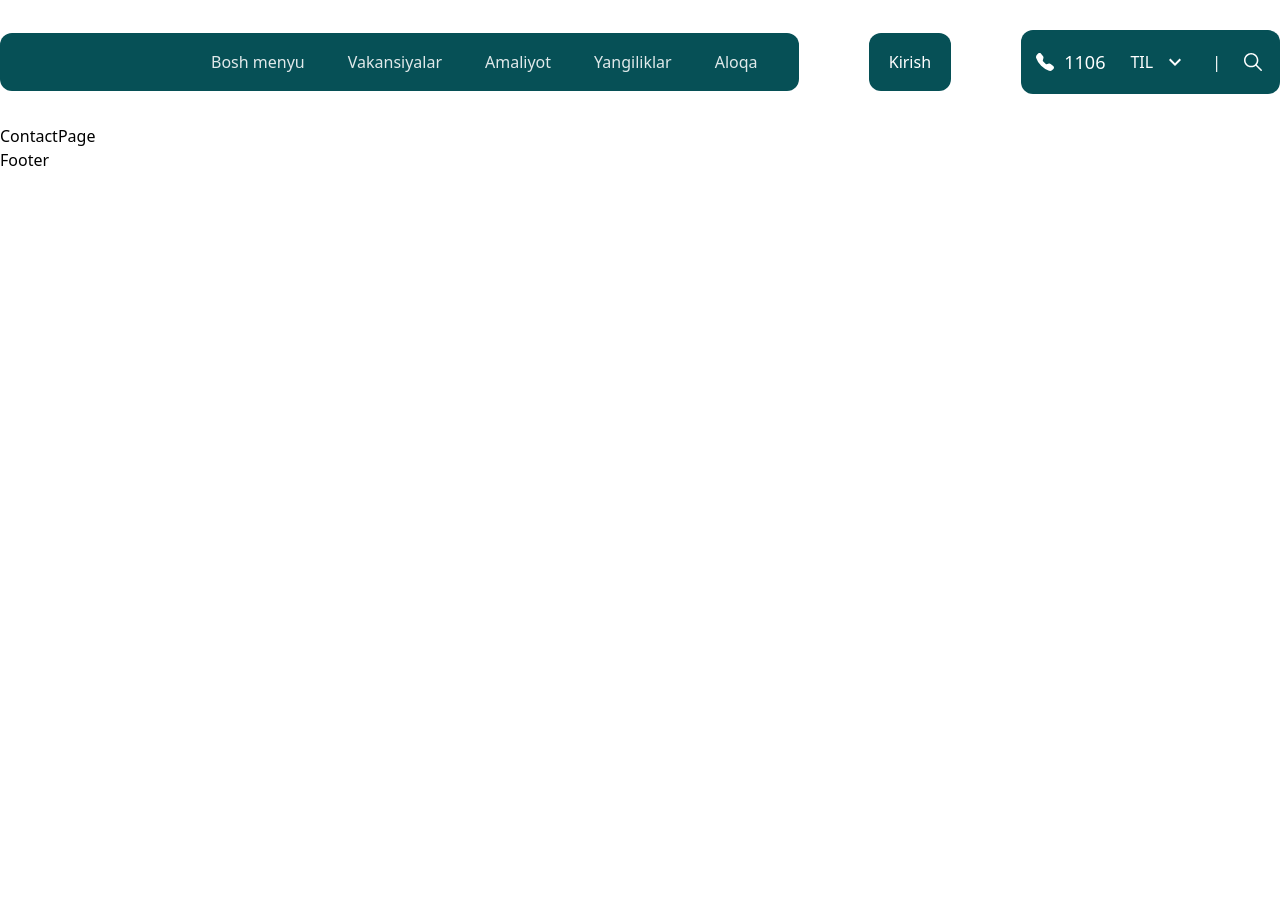
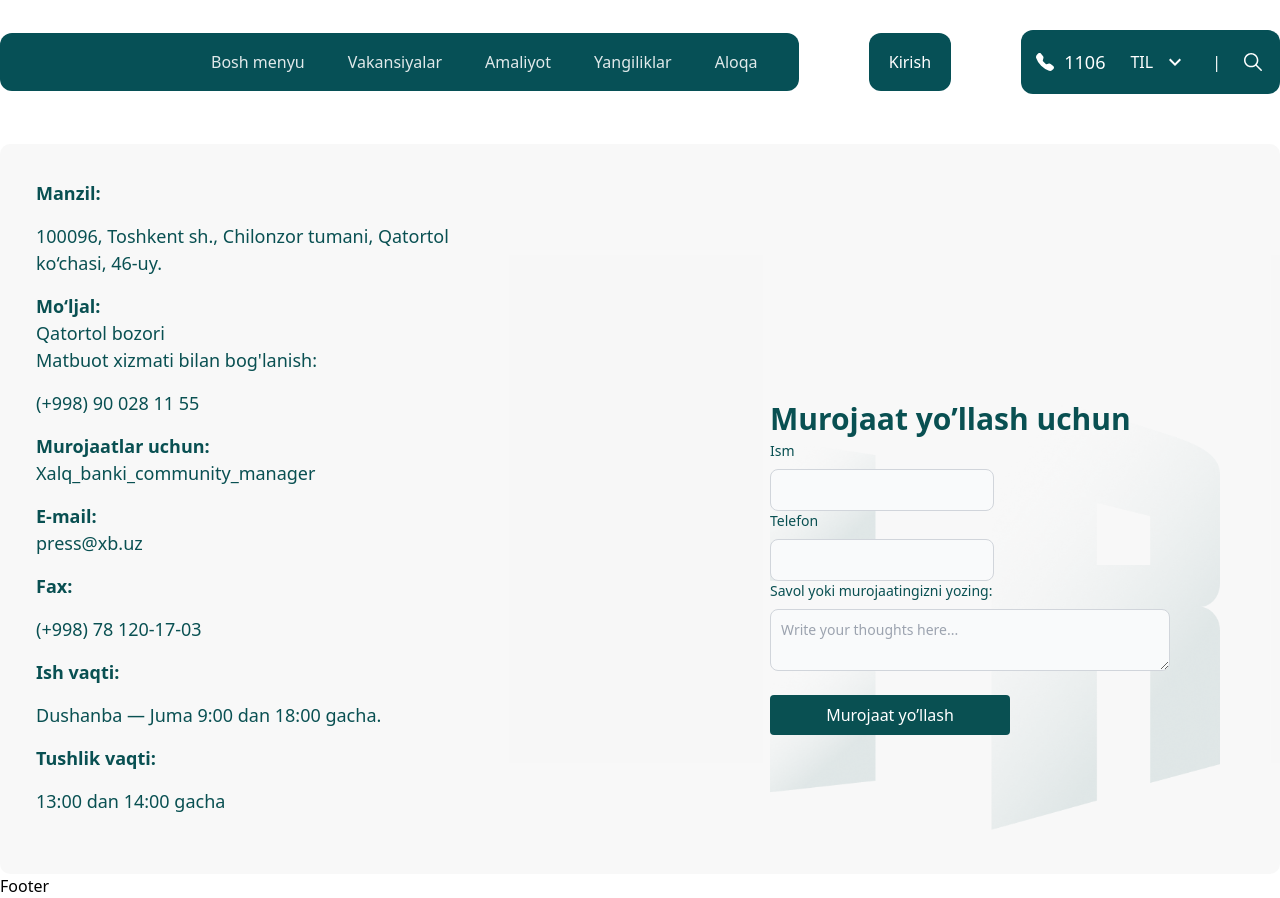
Before and after one commit to Davronnnn/react-ts-practise, a React (Vite) app: page /contact in a window 1280 px wide. Before the commit the page ends 800 px from the top, so only its background shows below. Built offline with nearby package versions, Linux system fonts and the light colour scheme.

Commit message:
fix::azamjon

```diff
--- a/src/pages/contact/index.tsx
+++ b/src/pages/contact/index.tsx
@@ -1,7 +1,115 @@
 import { FC } from "react";
+import img from "../../assets/images/Group 45.png";
+const ContactPage: FC = () => {
+  return (
+    <div className="mt-[50px]  bg-[#D9D9D933] text-[#095052] w-[100%] h-[730px] rounded-[10px]">
+      <div className="p-9 flex justify-center">
+        {/* <h1 className="text-[20px] font-bold">Bog’lanish uchun</h1>
+      <br /> */}
 
-const ContactPage : FC = () => {
-  return <div>ContactPage</div>;
+        <div className="w-[50%] h-[670px]">
+          <h2 className="text-[18px] font-bold">Manzil:</h2>
+          <p className="text-[18px]  mt-4">
+            100096, Toshkent sh., Chilonzor tumani, Qatortol <br /> ko‘chasi,
+            46-uy.
+          </p>
+          <h2 className="text-[18px] font-bold mt-4">Mo‘ljal:</h2>
+
+          <p className="text-[18px]">Qatortol bozori</p>
+          <p className="text-[18px]">Matbuot xizmati bilan bog'lanish:</p>
+          <p className="text-[18px] mt-4">(+998) 90 028 11 55</p>
+
+          <h2 className="text-[18px] mt-4 font-bold">Murojaatlar uchun:</h2>
+
+          <a
+            className="text-[18px] mt-4"
+            href="https://t.me/Xalq_banki_Community_Manager"
+          >
+            Xalq_banki_community_manager
+          </a>
+
+          <p className="text-[18px] mt-4 font-bold">E-mail:</p>
+
+          <a className="text-[18px] mt-4" href="https://xb.uz/">
+            press@xb.uz
+          </a>
+
+          <h2 className="text-[18px] mt-4 font-bold">Fax:</h2>
+
+          <p className="text-[18px] mt-4">(+998) 78 120-17-03</p>
+
+          <h2 className="text-[18px] mt-4 font-bold">Ish vaqti:</h2>
+
+          <p className="text-[18px] mt-4">
+            Dushanba — Juma 9:00 dan 18:00 gacha.
+          </p>
+
+          <h2 className="text-[18px] mt-4 font-bold">Tushlik vaqti:</h2>
+
+          <p className="text-[18px] mt-4">13:00 dan 14:00 gacha</p>
+        </div>
+        <div className="w-[50%] h-[670px]">
+          <div className="relative">
+            <img
+              className="w-[450px] h-[450px] top-[200px] left-[130px] absolute"
+              src={img}
+              alt=""
+            />
+            <div className="w-[450px] h-[450px] top-[200px] left-[130px] absolute">
+              <h1 className="text-[30px] mt-4 font-bold">
+                Murojaat yo’llash uchun
+              </h1>
+
+              <div>
+                <label
+                  htmlFor="first_name"
+                  className="block mb-2 text-sm font-medium  dark:text-white"
+                >
+                  Ism
+                </label>
+                <input
+                  type="text"
+                  id="first_name"
+                  className="bg-gray-50 border border-gray-300 text-gray-900 text-sm rounded-lg focus:ring-blue-500 focus:border-blue-500 block p-2.5 dark:bg-gray-700 dark:border-gray-600 dark:placeholder-gray-400 dark:text-white dark:focus:ring-blue-500 dark:focus:border-blue-500"
+                  required
+                />
+              </div>
+              <div>
+                <label
+                  htmlFor="first_name"
+                  className="block mb-2 text-sm font-medium  dark:text-white"
+                >
+                  Telefon
+                </label>
+                <input
+                  type="text"
+                  id="first_name"
+                  className="bg-gray-50 border border-gray-300 text-gray-900 text-sm rounded-lg focus:ring-blue-500 focus:border-blue-500 block p-2.5 dark:bg-gray-700 dark:border-gray-600 dark:placeholder-gray-400 dark:text-white dark:focus:ring-blue-500 dark:focus:border-blue-500"
+                  required
+                />
+              </div>
+
+              <label
+                htmlFor="message"
+                className="block mb-2 text-sm font-medium dark:text-white"
+              >
+                Savol yoki murojaatingizni yozing:
+              </label>
+              <textarea
+                id="message"
+                className="block p-2.5 w-[400px] text-sm text-gray-900 bg-gray-50 rounded-lg border border-gray-300 focus:ring-blue-500 focus:border-blue-500 dark:bg-gray-700 dark:border-gray-600 dark:placeholder-gray-400 dark:text-white dark:focus:ring-blue-500 dark:focus:border-blue-500"
+                placeholder="Write your thoughts here..."
+              ></textarea>
+              <br />
+              <button className="bg-[#095052] w-60 h-10 rounded text-white">
+                Murojaat yo’llash
+              </button>
+            </div>
+          </div>
+        </div>
+      </div>
+    </div>
+  );
 };
 
 export default ContactPage;
```
Also changed, not shown: src/assets/images/Group 45.png (added).
